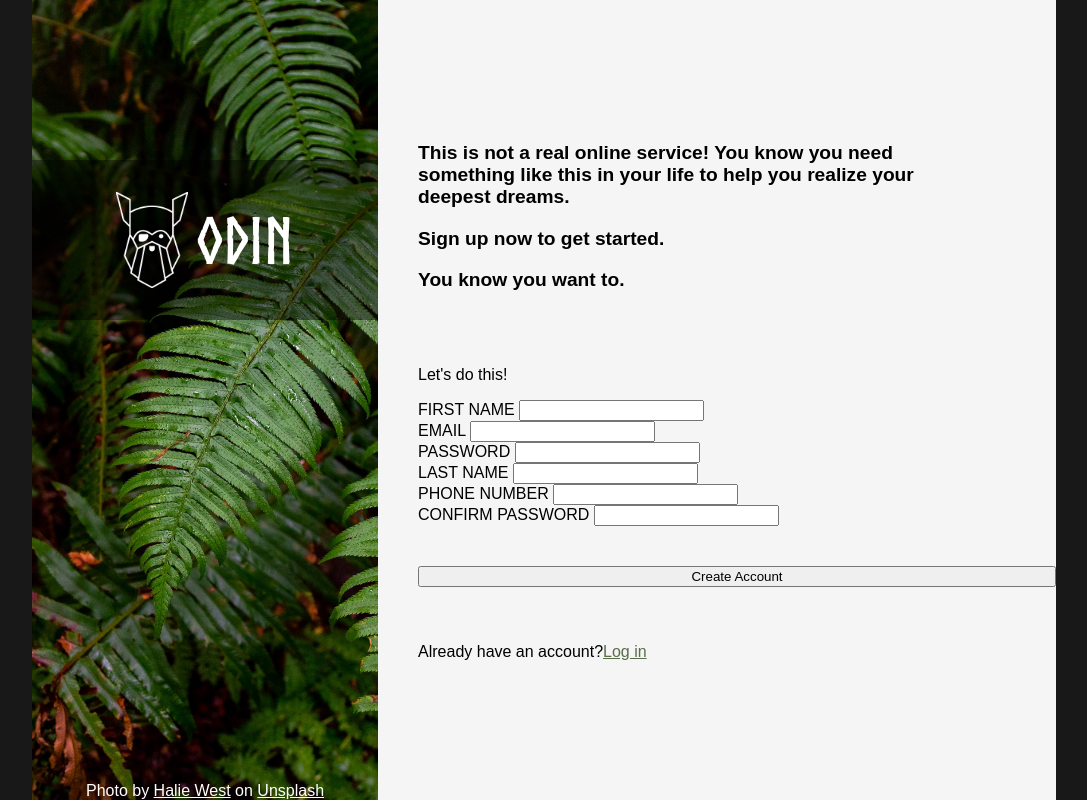
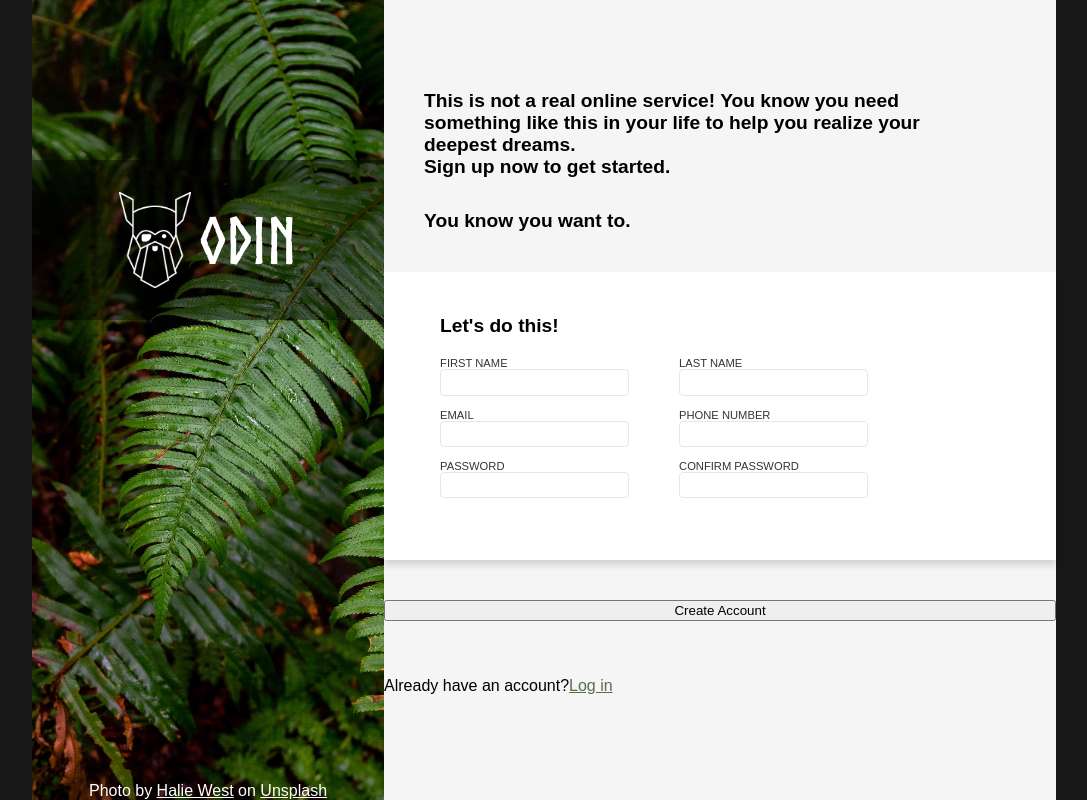
Before and after one commit to Chris-Karampagias/sign-up_form, a plain HTML site: page index.html in a window 1280 px wide. Shown: the whole page, without its empty margins (96-1183 px from the left). Drawn offline with Linux system fonts and the light colour scheme.

Commit message:
Create form container layout and styling

```diff
--- a/style.css
+++ b/style.css
@@ -92,14 +92,67 @@ a[href=""]:visited{
     flex-direction: column;
     justify-content: center;
     gap:2.5rem;
-    padding-left:2.5rem;
 }
 
 .information{
     width:83%;
+    margin-left:2.5rem;
 }
 
 .information p{
+    margin:0;
     font-size:1.2rem;
     font-weight: bold;
 }
+
+.information p:nth-last-child(1){
+    margin-top:2rem;
+}
+
+form{
+    background-color: white;
+    box-shadow:0px 5px 7px rgba(0, 0, 0, 0.144);
+    height:30%;
+    padding:1.5rem;
+}
+
+.left-form-container > p{
+    margin-bottom:0.5rem;
+    font-size:1.2rem;
+    font-weight:bold;
+}
+
+.main-form-container{
+    margin-left:2rem;
+    display:flex;
+    justify-content: flex-start;
+    gap:3.5rem;
+}
+
+.left-form-container,
+.right-form-container{
+    display:flex;
+    flex-direction: column;
+    gap:0.8rem;
+}
+
+.right-form-container{
+    align-self: flex-end;
+}
+
+.label-input{
+    display:flex;
+    flex-direction: column;
+}
+
+label{
+    font-size: 0.7rem;
+    color:#343434;
+}
+
+input{
+    border:1px solid #E5E7EB;
+    border-radius:4px;
+    height:1.4rem;
+    width:100%;
+}
```
